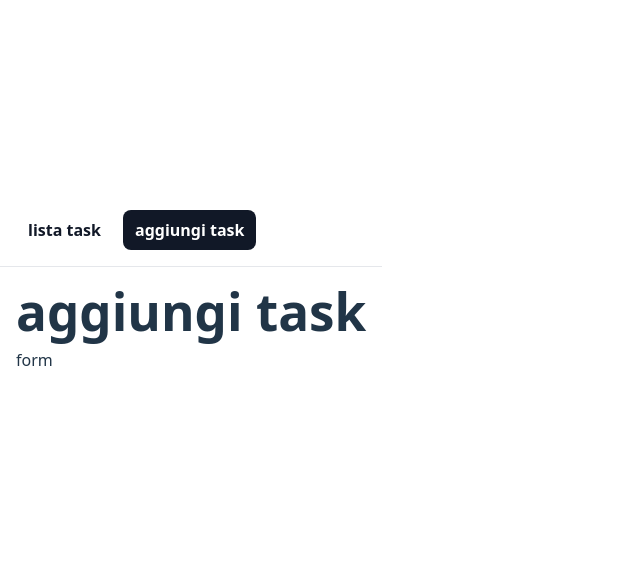
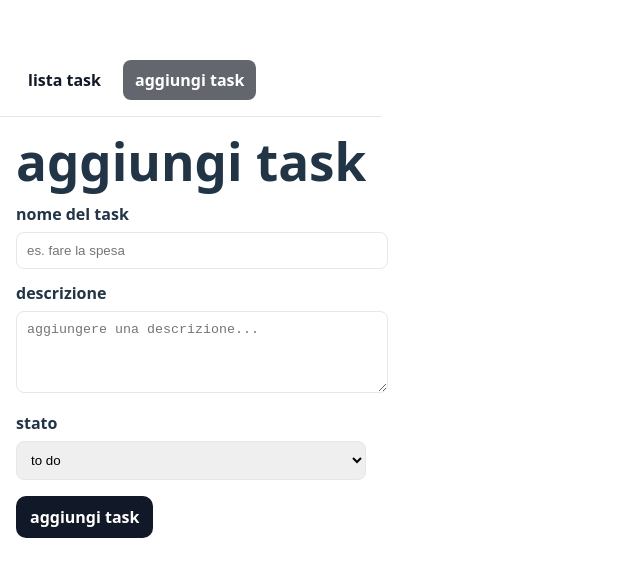
Before and after one commit to biancapcr/ex-react-task-manager, a React (Vite) app: page /add in a window 1280 px wide. Shown: the part 101-678 px from the top of the page, without its empty margins (0-640 px from the left). Built offline with nearby package versions, Linux system fonts and the light colour scheme; no server answers.

Commit message:
[feat]: add task creation form with validation and console submit (milestone 5)

```diff
--- a/src/components/Navbar.jsx
+++ b/src/components/Navbar.jsx
@@ -7,7 +7,7 @@ export default function Navbar() {
     padding: "8px 12px",
     borderRadius: "8px",
     fontWeight: 600,
-    background: isActive ? "#111827" : "transparent",
+    background: isActive ? "#63666cff" : "transparent",
     color: isActive ? "#ffffff" : "#111827",
   });
 
--- a/src/pages/AddTask.jsx
+++ b/src/pages/AddTask.jsx
@@ -1,11 +1,163 @@
+import { useRef, useState } from "react";
+
+/* costante fornita per la validazione dei simboli vietati */
+const symbols = "!@#$%^&*()-_=+[]{}|;:'\\\",.<>?/`~";
+
 export default function AddTask() {
+  /* stato controllato per il titolo del task */
+  const [title, setTitle] = useState("");
+
+  /* stato per la gestione del messaggio di errore sul titolo */
+  const [titleError, setTitleError] = useState("");
+
+  /* ref per textarea non controllata */
+  const descriptionRef = useRef(null);
+
+  /* ref per select non controllata */
+  const statusRef = useRef(null);
+
+  function validateTitle(value) {
+    /* rimozione degli spazi ai lati per evitare input vuoti */
+    const trimmed = value.trim();
+
+    /* validazione: non vuoto */
+    if (trimmed.length === 0) {
+      return "il nome del task non può essere vuoto.";
+    }
+
+    /* validazione: assenza di simboli speciali definiti nella costante */
+    for (const char of symbols) {
+      if (trimmed.includes(char)) {
+        return "il nome del task non può contenere simboli speciali.";
+      }
+    }
+
+    /* input valido */
+    return "";
+  }
+
+  function handleSubmit(event) {
+    /* prevenzione del refresh della pagina al submit */
+    event.preventDefault();
+
+    /* validazione del titolo prima di procedere */
+    const errorMessage = validateTitle(title);
+    setTitleError(errorMessage);
+
+    /* blocco del submit se la validazione fallisce */
+    if (errorMessage) return;
+
+    /* lettura dei valori non controllati tramite ref */
+    const description = descriptionRef.current
+      ? descriptionRef.current.value
+      : "";
+    const status = statusRef.current ? statusRef.current.value : "To do";
+
+    /* creazione oggetto task con i valori inseriti */
+    const task = {
+      title: title.trim(),
+      description,
+      status,
+    };
+
+    /* stampa in console dell'oggetto task senza invio all'api */
+    console.log("task da aggiungere:", task);
+  }
+
   return (
     <section>
       {/* titolo della pagina */}
       <h1 style={{ margin: 0 }}>aggiungi task</h1>
 
-      {/* contenuto placeholder in attesa del form */}
-      <p style={{ marginTop: "8px" }}>form</p>
+      {/* form di creazione task */}
+      <form
+        onSubmit={handleSubmit}
+        style={{ marginTop: "12px", maxWidth: "520px" }}
+      >
+        {/* campo controllato: titolo */}
+        <label style={{ display: "block", fontWeight: 600 }}>
+          nome del task
+        </label>
+        <input
+          type="text"
+          value={title}
+          onChange={(event) => {
+            /* aggiornamento dello stato controllato */
+            setTitle(event.target.value);
+
+            /* rimozione dell'errore mentre si digita */
+            if (titleError) setTitleError("");
+          }}
+          placeholder="es. fare la spesa"
+          style={{
+            width: "100%",
+            padding: "10px",
+            marginTop: "6px",
+            borderRadius: "8px",
+            border: "1px solid #e5e7eb",
+          }}
+        />
+
+        {/* messaggio di errore per il titolo */}
+        {titleError && (
+          <p style={{ marginTop: "6px", color: "red" }}>{titleError}</p>
+        )}
+
+        {/* campo non controllato: descrizione */}
+        <label style={{ display: "block", fontWeight: 600, marginTop: "12px" }}>
+          descrizione
+        </label>
+        <textarea
+          ref={descriptionRef}
+          rows={4}
+          placeholder="aggiungere una descrizione..."
+          style={{
+            width: "100%",
+            padding: "10px",
+            marginTop: "6px",
+            borderRadius: "8px",
+            border: "1px solid #e5e7eb",
+            resize: "vertical",
+          }}
+        />
+
+        {/* campo non controllato: status */}
+        <label style={{ display: "block", fontWeight: 600, marginTop: "12px" }}>
+          stato
+        </label>
+        <select
+          ref={statusRef}
+          defaultValue="To do"
+          style={{
+            width: "100%",
+            padding: "10px",
+            marginTop: "6px",
+            borderRadius: "8px",
+            border: "1px solid #e5e7eb",
+          }}
+        >
+          <option value="To do">to do</option>
+          <option value="Doing">doing</option>
+          <option value="Done">done</option>
+        </select>
+
+        {/* bottone submit */}
+        <button
+          type="submit"
+          style={{
+            marginTop: "16px",
+            padding: "10px 14px",
+            borderRadius: "10px",
+            border: "0",
+            cursor: "pointer",
+            background: "#111827",
+            color: "white",
+            fontWeight: 700,
+          }}
+        >
+          aggiungi task
+        </button>
+      </form>
     </section>
   );
 }
```
